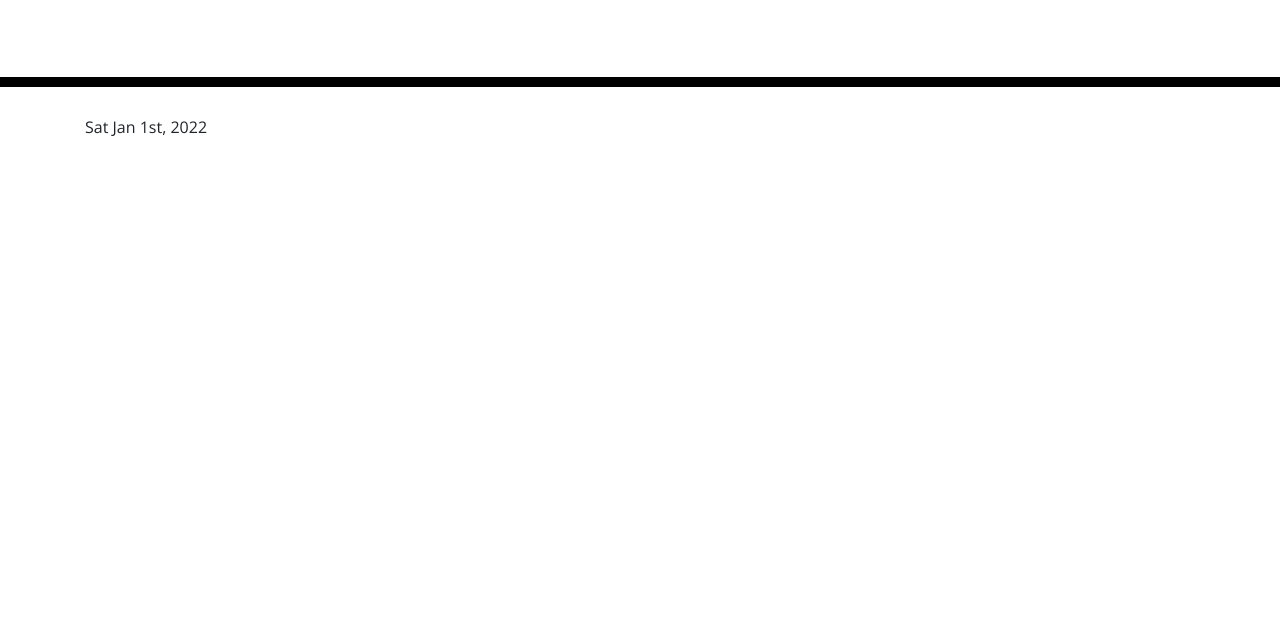
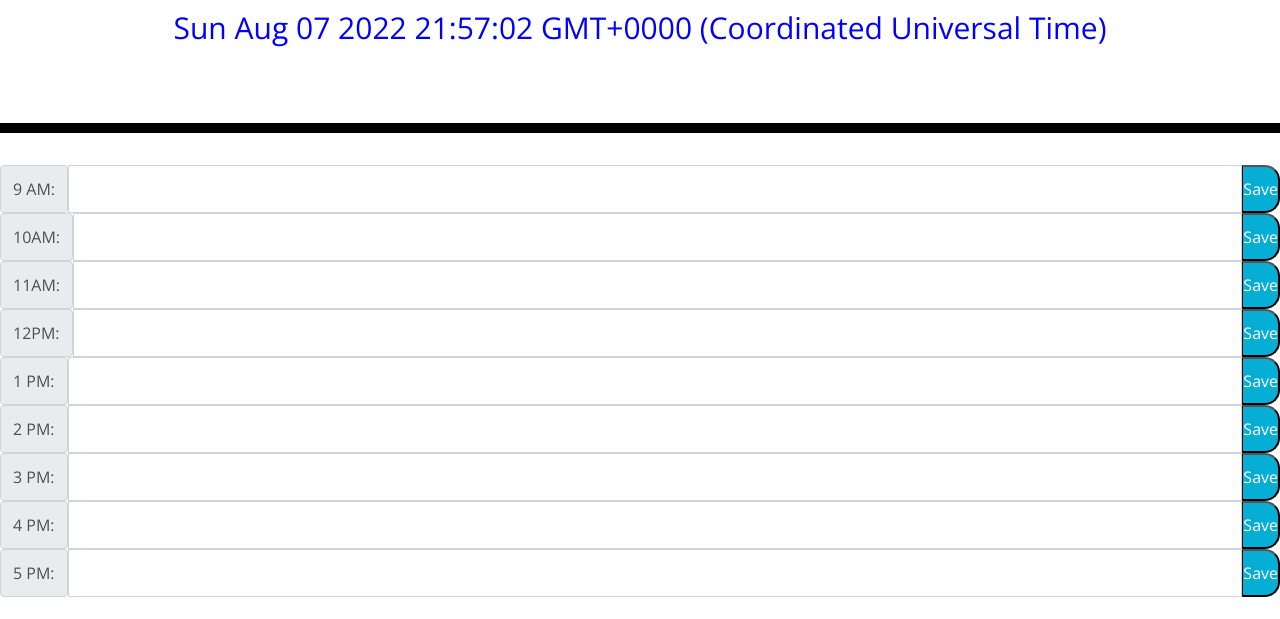
Before and after one commit to Think-Again-Coder/05MyDailyPlanner, a plain HTML site: page Develop/Develop/index.html in a window 1280 px wide. Shown: the part 181-800 px from the top of the page. Drawn offline with nearby package versions, Linux system fonts and the light colour scheme.

Commit message:
updated most files with various changes, decided to use a whiteboard markdown file from now on. Used bootstrap and modified code for 1 hours timeblocks with modifications.

```diff
--- a/Develop/Develop/index.html
+++ b/Develop/Develop/index.html
@@ -18,6 +18,8 @@
       href="https://fonts.googleapis.com/css?family=Open+Sans&display=swap"
       rel="stylesheet"
     />
+    <link rel="stylesheet" href="https://fonts.googleapis.com/css2?family=Material+Symbols+Outlined:opsz,wght,FILL,GRAD@20..48,100..700,0..1,-50..200" />
+
     <link rel="stylesheet" href="style.css" />
     <title>Work Day Scheduler</title>
   </head>
@@ -26,12 +28,59 @@
     <header class="jumbotron">
       <h1 class="display-3">Work Day Scheduler</h1>
       <p class="lead">A simple calendar app for scheduling your work day</p>
-      <p id="currentDay" class="lead"></p>
+      <p id="currentDay" class="lead">DATE HERE</p>
+      <!-- This P tag above is being used to set the date and time for the user -->
     </header>
-    <div class="container" id="timeHeader">TIME
-      <!-- Timeblocks go here -->
 
-    </div>
+      <!-- Timeblocks go here-- I have added bootstrap input type elements to allow for text entry
+      They are all numbered by the 1 hour block times and Buttons at the end for saving -->
+      <div class="input-group input-group-lg">
+        <span class="input-group-text" id="inputGroup-sizing-lg">9 AM: </span>
+        <input id="b1" type="text" class="form-control" class="events" aria-label="Sizing example input" aria-describedby="inputGroup-sizing-lg">
+        <button class="saveBtn" onclick="changeColor">Save</button>
+      </div>
+      <!-- added an onclick in the first button to connect to a function -->
+      <div class="input-group input-group-lg">
+        <span class="input-group-text" id="inputGroup-sizing-lg">10AM: </span>
+        <input type="text" class="form-control" class="events" aria-label="Sizing example input" aria-describedby="inputGroup-sizing-lg">
+        <button class="saveBtn">Save</button>
+      </div>
+      <div class="input-group input-group-lg">
+        <span class="input-group-text" id="inputGroup-sizing-lg">11AM:</span>
+        <input type="text" class="form-control" class="events" aria-label="Sizing example input" aria-describedby="inputGroup-sizing-lg">
+        <button class="saveBtn">Save</button>
+      </div>
+      <div class="input-group input-group-lg">
+        <span class="input-group-text" id="inputGroup-sizing-lg">12PM:</span>
+        <input type="text" class="form-control" class="events" aria-label="Sizing example input" aria-describedby="inputGroup-sizing-lg">
+        <button class="saveBtn">Save</button>
+      </div>
+      <div class="input-group input-group-lg">
+        <span class="input-group-text" id="inputGroup-sizing-lg">1 PM:</span>
+        <input type="text" class="form-control" class="events" aria-label="Sizing example input" aria-describedby="inputGroup-sizing-lg">
+        <button class="saveBtn">Save</button>
+      </div>
+      <div class="input-group input-group-lg">
+        <span class="input-group-text" id="inputGroup-sizing-lg">2 PM:</span>
+        <input type="text" class="form-control" class="events" aria-label="Sizing example input" aria-describedby="inputGroup-sizing-lg">
+        <button class="saveBtn">Save</button>
+      </div>
+      <div class="input-group input-group-lg">
+        <span class="input-group-text" id="inputGroup-sizing-lg">3 PM:</span>
+        <input type="text" class="form-control" class="events" aria-label="Sizing example input" aria-describedby="inputGroup-sizing-lg">
+        <button class="saveBtn">Save</button>
+      </div>
+      <div class="input-group input-group-lg">
+        <span class="input-group-text" id="inputGroup-sizing-lg">4 PM:</span>
+        <input type="text" class="form-control" class="events" aria-label="Sizing example input" aria-describedby="inputGroup-sizing-lg">
+        <button class="saveBtn">Save</button>
+      </div>
+      <div class="input-group input-group-lg">
+        <span class="input-group-text" id="inputGroup-sizing-lg">5 PM:</span>
+        <input type="text" class="form-control" class="events" aria-label="Sizing example input" aria-describedby="inputGroup-sizing-lg">
+        <button class="saveBtn">Save</button>
+      </div><br>
+
 
     <script src="https://cdnjs.cloudflare.com/ajax/libs/jquery/3.2.1/jquery.min.js"></script>
     <script src="https://cdnjs.cloudflare.com/ajax/libs/moment.js/2.24.0/moment.min.js"></script>
--- a/Develop/Develop/script.js
+++ b/Develop/Develop/script.js
@@ -1,5 +1,47 @@
-// var today = moment();
-// $("#timeHeader").text(today.format("MMM Do, YYYY"));
+//Started with the most current date and time
 
-var weekDay = moment("1-1-2022", "M-D-YYYY").format("ddd MMM Do, YYYY");
-$("#timeHeader").text(weekDay);
+var past = [];
+var present = [];
+var future = [];
+
+//The jquery elements that can be used like this code below
+// var clock = document.getElementById("timeHeader");
+
+
+var currentDay = new Date();
+
+var present = moment("08-06-2022", "M-D-YYYY").format("MMMM Do YYYY, h:mm:ss", true);
+$("#currentDay").text(currentDay);
+console.log(currentDay);
+
+var events = localStorage.getItem('saveBtn');
+
+// function now() {
+//     console.log(clock);
+// };
+
+//The click event below is being used to change the color of the timeblock when clicked.
+document.getElementById("#b1").addEventListener("click", changeColor, true);
+
+function changeColor(present) {
+    document.syle = present;
+
+};
+
+
+//Using this button to save to local storage
+// saveBtn.addEventListener("click", function() {
+//     if (events = true) {
+//         innerHTML.textContent = events;
+//       localStorage.setItem("events", );
+//     }
+//   });
+
+
+//each line will have to be saved independantly of the others.
+// 9 hour workday - append new element
+//classes <> to add color coding for hourly events
+//Use the css to reference the past present future
+//use setInterval for timers and clear Interval for
+// var weekDay = moment("1-1-2022", "M-D-YYYY").format("ddd MMM Do, YYYY");
+// $("#timeHeader").text(weekDay);
--- a/Develop/Develop/style.css
+++ b/Develop/Develop/style.css
@@ -1,10 +1,16 @@
+* {
+  /* border: solid 2px black; */
+  margin: 0;
+  padding: 0;
+}
+
 body {
   font-family: 'Open Sans', sans-serif;
   font-size: 16px;
   line-height: 1;
 }
 
-textarea {
+textArea {
   background: transparent;
   border: none;
   resize: none;
@@ -69,3 +75,19 @@ textarea {
   font-size: 20px;
   transition: all 0.3s ease-in-out;
 }
+
+#currentDay {
+  font-size: 30px;
+  color: blue;
+}
+
+.material-symbols-outlined {
+  margin: 2px;
+  padding: 1px;
+  font-variation-settings:
+  'FILL' 0,
+  'wght' 400,
+  'GRAD' 0,
+  'opsz' 48
+
+}
```
Also changed, not shown: Whiteboard.txt (deleted), 1 other file.
